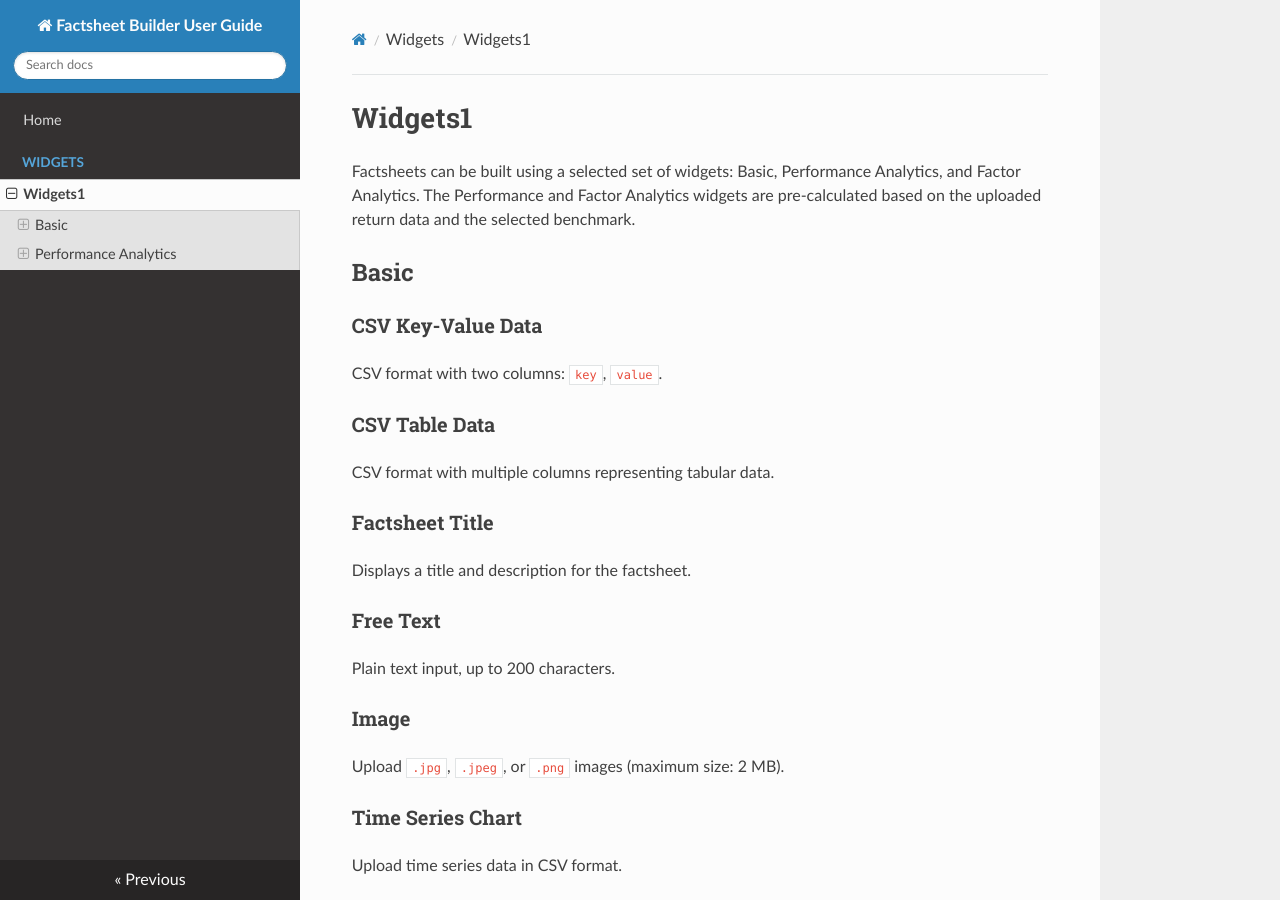
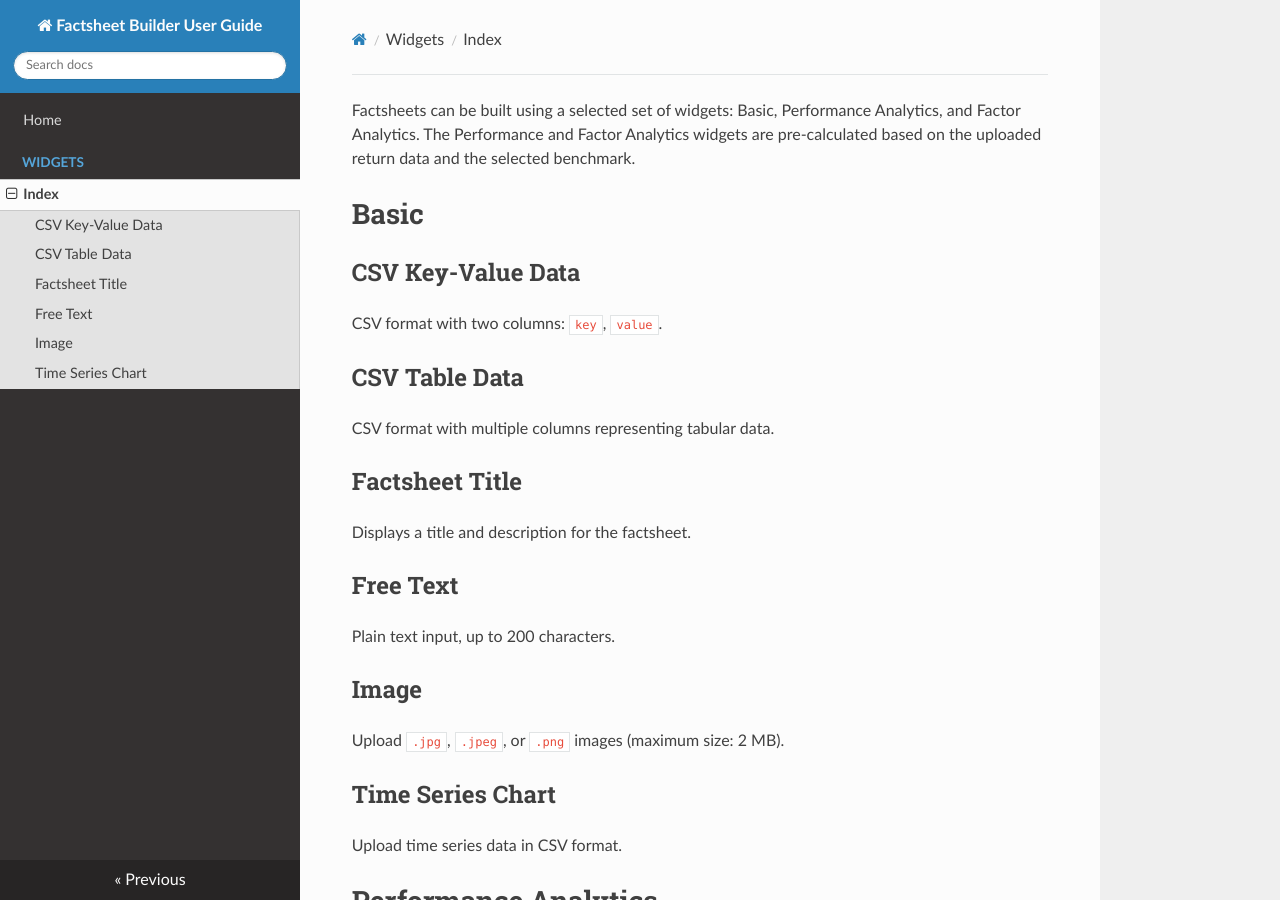
Before and after one commit to noviscient/factbox-user-guide, an MkDocs documentation site: the page built from docs/widgets/index.md, in a window 1280 px wide and 900 px high. Built offline with MkDocs 1.6.1, drawn with Linux system fonts in a browser that asks for light colours; nearby versions of some CDN libraries.

Commit message:
restructure widgets

````diff
--- a/docs/widgets/index.md
+++ b/docs/widgets/index.md
@@ -1,36 +1,34 @@
-# Widgets1
-
 Factsheets can be built using a selected set of widgets: Basic, Performance Analytics, and Factor Analytics. The Performance and Factor Analytics widgets are pre-calculated based on the uploaded return data and the selected benchmark.
 
-## Basic
+# Basic
 
-### CSV Key-Value Data
+## CSV Key-Value Data
 
 CSV format with two columns: `key`, `value`.
 
-### CSV Table Data
+## CSV Table Data
 
 CSV format with multiple columns representing tabular data.
 
-### Factsheet Title
+## Factsheet Title
 
 Displays a title and description for the factsheet.
 
-### Free Text
+## Free Text
 
 Plain text input, up to 200 characters.
 
-### Image
+## Image
 
 Upload `.jpg`, `.jpeg`, or `.png` images (maximum size: 2 MB).
 
-### Time Series Chart
+## Time Series Chart
 
 Upload time series data in CSV format.
 
-## Performance Analytics
+# Performance Analytics
 
-### Cumulative Performance Chart
+## Cumulative Performance Chart
 
 The cumulative performance of an investment represents the total percentage change in the asset’s price over a specific period.
 
@@ -38,14 +36,14 @@ The data for this chart will be pre-calculated based on the provided return data
 
 ![Cumulative Performance Chart widget](../images/widgets/SCR-20250506-cwyt.png)
 
-#### Widget Options
+### Widget Options
 
 <img src="../images/widgets/SCR-20250506-cyaz.png" alt="Cumulative Performance Chart widget options" width="25%"/>
 
 - **Benchmarks** - Select a benchmark from the list.
 - **Start, End Date** - Set the date range for the displayed data.
 
-### Distribution of Monthly Returns
+## Distribution of Monthly Returns
 
 The chart displays the number of months in which a portfolio's monthly performance historically has fallen within varying performance increments.
 
@@ -53,14 +51,14 @@ The data for this chart will be pre-calculated based on the provided return data
 
 ![Distribution of Monthly Returns widget](../images/widgets/SCR-20250506-lgdf.png)
 
-#### Widget Options
+### Widget Options
 
 <img src="../images/widgets/SCR-20250506-lhax.png" alt="Distribution of Monthly Returns widget options" width="25%"/>
 
 - **Benchmarks** - Select a benchmark from the list.
 - **Start, End Date** - Set the date range for the displayed data.
 
-### Drawdown Report
+## Drawdown Report
 
 A drawdown is defined as a loss of equity from a peak to a trough within a single month or over a consecutive period of months.
 
@@ -68,14 +66,14 @@ The data for this chart will be pre-calculated based on the provided return data
 
 ![Drawdown Report Table widget](../images/widgets/SCR-20250506-lmlr.png)
 
-#### Widget Options
+### Widget Options
 
 <img src="../images/widgets/SCR-20250506-lmuw.png" alt="Drawdown Report widget options" width="25%"/>
 
 - **Top N Drawdowns** - Number of drawdown periods to display.
 - **Start, End Date** - Set the date range for the displayed data.
 
-### Expected Shortfall
+## Expected Shortfall
 
 Represents the expected shortfall risk associated with the returns data.
 
@@ -83,14 +81,14 @@ The data for this chart will be pre-calculated based on the provided return data
 
 ![Expected Shortfall widget](../images/widgets/SCR-20250506-lqnz.png)
 
-#### Widget Options
+### Widget Options
 
 <img src="../images/widgets/SCR-20250506-lskv.png" alt="Expected Shortfall options" width="25%"/>
 
 - **Confidence Level** - The probability that losses will not exceed the expected shortfall threshold. For example, a 95% confidence level means there is a 5% chance that losses will exceed the calculated expected shortfall.
 - **Start, End Date** - Defines the time range over which the expected shortfall is calculated, based on the provided return data.
 
-### Historical Performance Table
+## Historical Performance Table
 
 Analyzing historical performance data cah help you identify trends, by comparing historical data, you can spot upward and downward performance trends.
 
@@ -98,13 +96,13 @@ The data for this chart will be pre-calculated based on the provided return data
 
 ![Historical Performance Table widget](../images/widgets/SCR-20250506-ufnn.png)
 
-#### Widget Options
+### Widget Options
 
 <img src="../images/widgets/SCR-20250506-uglz.png" alt="Historical Performance Table options" width="25%"/>
 
 - **Start, End Date** - Sets the period for displaying historical performance metrics based on available return data.
 
-### Performance and Risk Metrics
+## Performance and Risk Metrics
 
 Performance and risk metrics are widely used to evaluate the performance of a portfolio, and forms a major component of portfolio management.
 
@@ -112,7 +110,7 @@ The data for this chart will be pre-calculated based on the provided return data
 
 ![Performance and Risk Metrics widget](../images/widgets/SCR-20250506-uhys.png)
 
-#### Widget Options
+### Widget Options
 
 <img src="../images/widgets/SCR-20250506-ujba.png" alt="Performance and Risk Metrics options" width="25%"/>
 
@@ -120,7 +118,7 @@ The data for this chart will be pre-calculated based on the provided return data
 -**Prinmary Benchmark** - The main benchmark used for comparison.
 - **Start, End Date** - Sets the time period for displaying historical performance metrics based on the available return data.
 
-### Return Report
+## Return Report
 
 The return report represents best, worst, average, median and last returns of different rolling period.
 
@@ -128,13 +126,13 @@ The data for this chart will be pre-calculated based on the provided return data
 
 ![Performance and Risk Metrics widget](../images/widgets/SCR-20250506-urbb.png)
 
-#### Widget Options
+### Widget Options
 
 <img src="../images/widgets/SCR-20250507-bals.png" alt="Return Report options" width="25%"/>
 
 - **Start, End Date** - Defines the time window used to calculate and display rolling period return statistics.
 
-### Return Statistics
+## Return Statistics
 
 Return statistics show statistical measures for the return data provided.
 
@@ -153,13 +151,13 @@ The data for this widget will be pre-calculated based on the provided return dat
 
 ![Performance and Risk Metrics widget](../images/widgets/SCR-20250507-bdwu.png)
 
-#### Widget Options
+### Widget Options
 
 <img src="../images/widgets/SCR-20250507-bfrp.png" alt="Return Statistics options" width="25%"/>
 
 - **Start, End Date** - Defines the time window used to calculate and display rolling period return statistics.
 
-### Risk Statistics
+## Risk Statistics
 
 Display risk statistics properties.
 
@@ -167,7 +165,7 @@ The data for this widget will be pre-calculated based on the provided return dat
 
 ![Risk Statistics widget](../images/widgets/SCR-20250508-llcd.png)
 
-#### Volatility
+### Volatility
 Volatility measures how much returns vary on average over a year, based on daily return fluctuations.
 
 **🧮 Formula**
@@ -207,7 +205,7 @@ def calculate_volatility(rets: pd.Series, scale: int = 252) -> float:
 
 ```
 
-#### Downside Volatility
+### Downside Volatility
 Measure of downside risk that focuses on returns that fall below the risk-free benchmark. The risk-free benchmark will depend on the geography where the strategy/product is denominated and the market traded. For US and Global strategies/products, we will be using the 13 week Treasury Bill rate.
 
 **🧮 Formula**
@@ -262,7 +260,7 @@ def calculate_downside_volatility(excess_rets: pd.Series, scale: int = 252) -> f
 
 ```
 
-#### Maximum Drawdown
+### Maximum Drawdown
 The largest peak-to-trough decline in value during a specific period, showing the worst potential loss.
 The **maximum drawdown** measures the largest peak-to-trough decline in cumulative returns over a given time period.
 
@@ -346,7 +344,7 @@ def cal_underrater(rets: pd.Series) -> pd.Series:
 
 ```
 
-#### Value at Risk
+### Value at Risk
 Measures the extent of possible financial losses within the strategy/product over a specific time frame given a certain significance level (alpha). For the VaR, we will using the monthly returns as the input and the alpha specified will be 0.05.
 
 **🧮 Formula**
@@ -385,7 +383,7 @@ def calculate_var(rets: npt.ArrayLike, alpha: float = 0.05) -> float:
     return var
 ```
 
-#### Expected Shortfall
+### Expected Shortfall
 Measures the weighted average of the "extreme" losses in the tail of the distribution of possible returns, beyond the VaR cutoff point and given a certain significance level (alpha).
 
 **🧮 Formula**
@@ -431,7 +429,7 @@ def calculate_empirical_expected_shortfall(rets: npt.ArrayLike, alpha: float = 0
     return es
 ```
 
-#### Beta (Market Index)
+### Beta (Market Index)
 Indicates sensitivity to market movements; a beta above 1 implies higher volatility than the market.
 
 **🧮 Formula**
@@ -484,7 +482,7 @@ def calculate_beta(
 !!! note
     The beta value is obtained from the fitted regression model. It corresponds to the coefficient of the market return (i.e., params[1]). A beta above 1 indicates greater volatility than the market; below 1 indicates lower sensitivity.
 
-#### Correlation (Market Index)
+### Correlation (Market Index)
 A measure that determines how the returns move in relation to the market. The market used depends on the geography where the returns are denominated and traded.
 
 Correlation measures the strength and direction of the linear relationship between return data and market returns.
@@ -543,7 +541,7 @@ def calculate_correlation(
 
 ```
 
-#### Tail Correlation (Market Index)
+### Tail Correlation (Market Index)
 Refers to the correlation between the extreme events or outliers of the returns and the market. The market will depend on the geography where the strategy is denominated and the market traded.
 
 **🧮 Formula**
@@ -676,7 +674,7 @@ def calculate_tail_correlation(
 
 ```
 
-#### Sharpe Ratio
+### Sharpe Ratio
 Measure of the return data's risk-adjusted performance, calculated by comparing its return to that of a risk-free benchmark. The risk-free benchmark will depend on the geography where the returns are denominated and the market traded. For US and Global returns, we will be using the 13-week Treasury Bill rate.
 
 **🧮 Formula**
@@ -745,7 +743,7 @@ def calculate_sharpe_ratio(excess_rets: pd.Series, scale: int = 252) -> float:
     return sharpe_ratio
 ```
 
-#### Calmar Ratio
+### Calmar Ratio
 Measure of risk-adjusted returns for investment funds such as hedge funds.
 
 !!! note
@@ -829,14 +827,14 @@ def calculate_calmar_ratio(
     return calmar_ratio
 ```
 
-#### Widget Options
+### Widget Options
 
 <img src="../images/widgets/SCR-20250508-lliz.png" alt="Risk Statistics options" width="25%"/>
 
 - **Primary Benchmark** - The main benchmark used for comparison.
 - **Start, End Date** - Defines the time window used to calculate and display rolling period return statistics.
 
-### Simple Return Attribution
+## Simple Return Attribution
 A bar chart widget that decomposes returns into components attributable to Alpha, Market, Factor, and Risk-Free contributions.
 
 <img src="../images/widgets/SCR-20250512-uqdn.png" alt="Simple Return Attribution"/>
@@ -987,14 +985,14 @@ def calculate_tail_correlation(
 
 ```
 
-#### Widget Options
+### Widget Options
 
 <img src="../images/widgets/SCR-20250513-bvcy.png" alt="tail Correlation options" width="25%"/>
 
 - **Primary Benchmark** - The main market benchmark used to attribute and compare components of the returns.
 - **Start, End Date** - Specifies the time window over which rolling period return statistics are calculated.
 
-### Worst Months
+## Worst Months
 A grouped bar chart displaying the 5 worst performing months of the return's data compared against its benchmark and market returns.
 The benchmark and market will depend on the geography where the strategy/product is denominated and the market traded.
 
````
Also changed, not shown: other parts of docs/widgets/index.md (+3 -1 lines).
